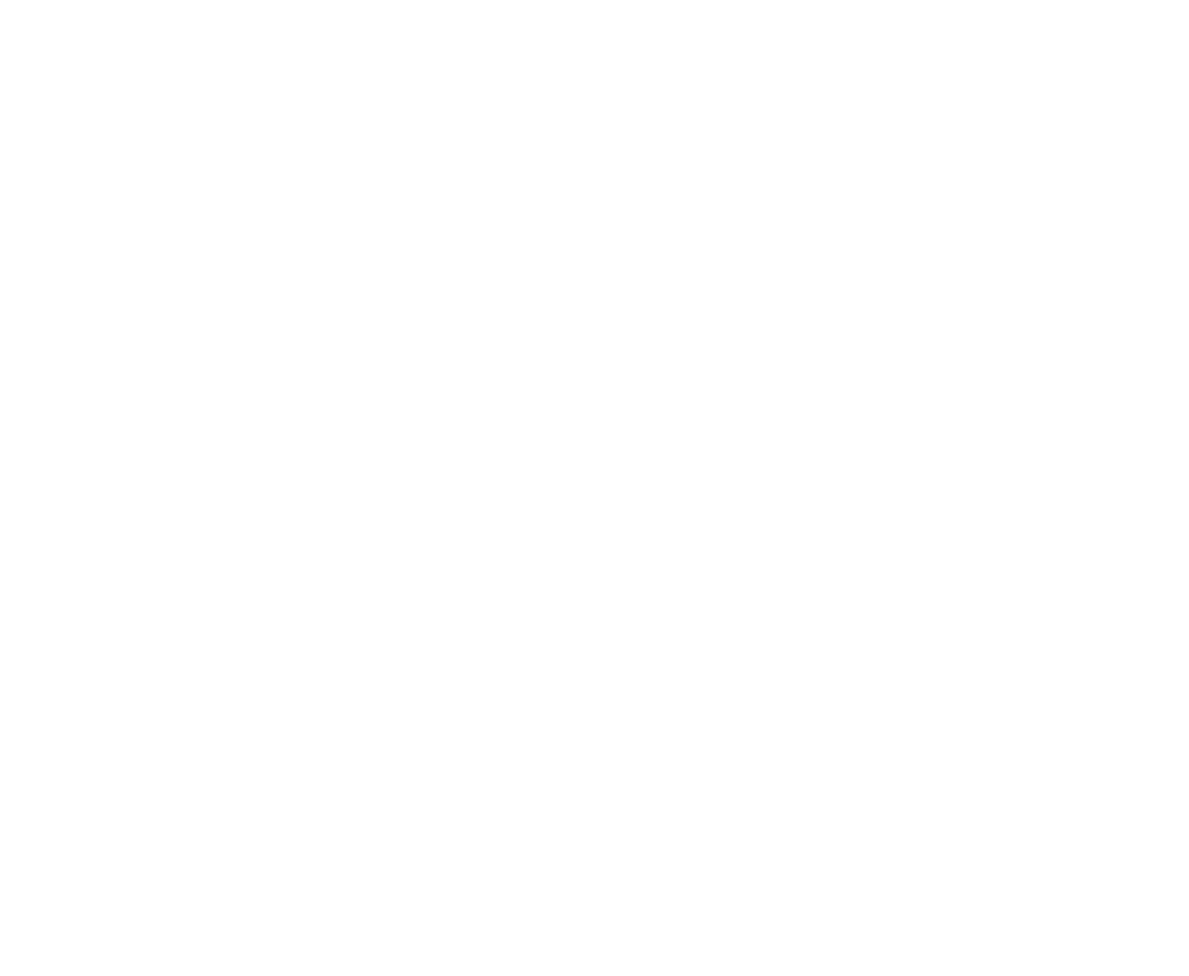
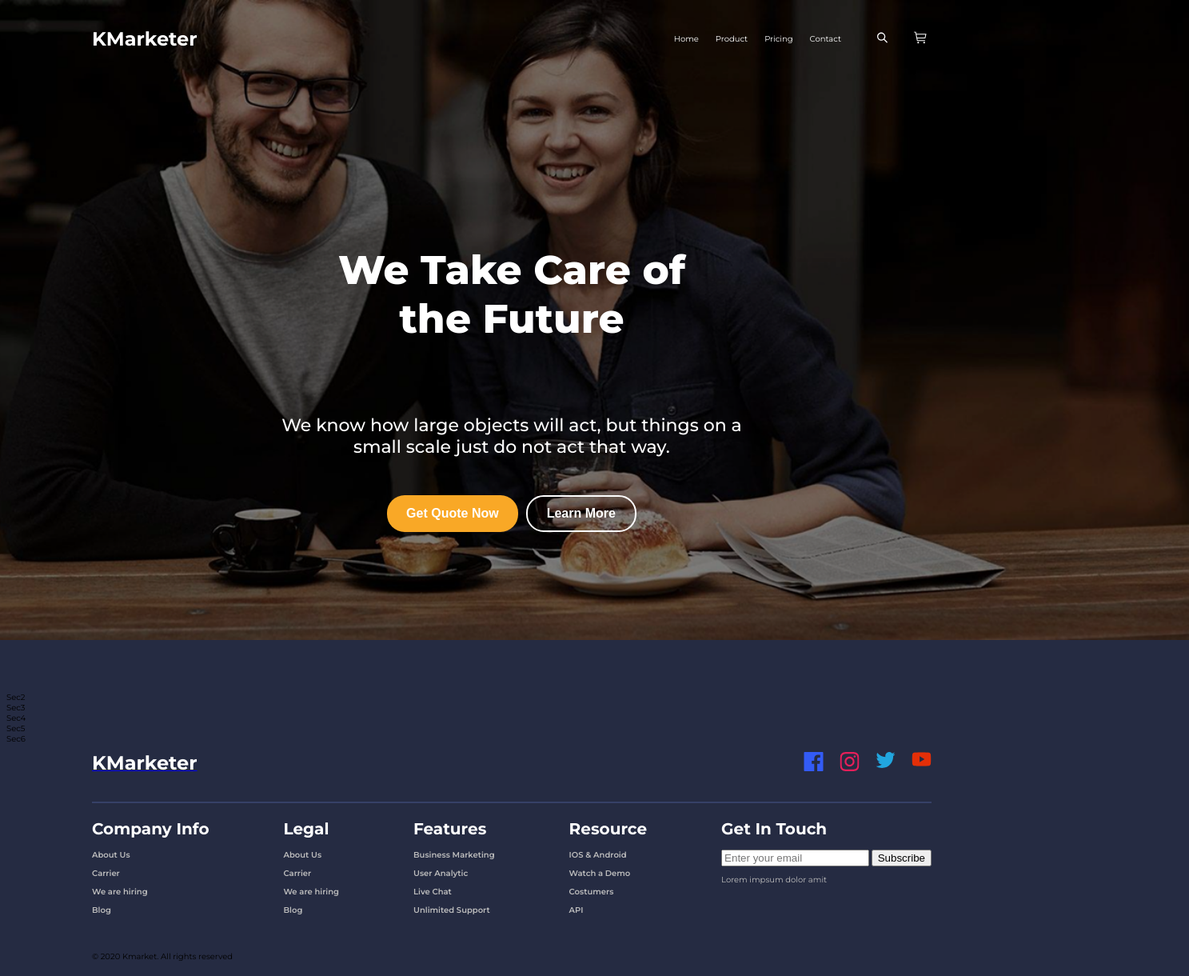
Before and after one commit to germanslivinski/KMarket, a plain HTML site: page index.html in a window 1280 px wide. Shown: the whole page at 80% size, 1487 px wide, since content can reach past the window. Before the commit the page ends 800 px from the top, so only its background shows below. Drawn offline with Linux system fonts and the light colour scheme.

Commit message:
create new files and styles

```diff
--- a/assets/styles/styles.css
+++ b/assets/styles/styles.css
@@ -0,0 +1,201 @@
+html {
+    font-size: 10px;
+    width: 100%;
+    font-family: 'Montserrat', sans-serif;
+    background-color: #252b42;
+    margin: 0;
+}
+
+.background {
+    display: flex;
+    justify-content: center;
+    position: absolute;
+    top: 0;
+    left: 0;
+    width: 100%;
+    height: 100%;
+    background-size: cover;
+    z-index: -1;
+}
+
+.container {
+    max-width: 105rem;
+    width: 100%;
+    position: relative;
+    z-index: 1;
+}
+
+.header .container {
+    display: flex;
+    align-items: center;
+    gap: 3.9rem;
+    margin-top: 2.4rem;
+}
+
+.header {
+    display: flex;
+    justify-content: center;
+
+    .header_logo {
+        margin-right: auto;
+        text-decoration: none;
+        color: white;
+        font-size: 2.4rem;
+        font-weight: 700;
+    }
+
+    .header_nav .nav_list {
+        display: flex;
+        align-items: center;
+        list-style: none;
+        gap: 2.1rem;
+        padding: 0;
+    }
+
+    .nav_link {
+        text-decoration: none;
+        color: white;
+    }
+    .nav_link:hover {
+        text-decoration: underline;
+    }
+
+    .header_action {
+        display: flex;
+        gap: 1.8rem;
+    }
+
+    .action_btn {
+        border: none;
+        background: none;
+        cursor: pointer;
+
+        .btn_img {
+           width: 1.6rem;
+           height: 1.6rem;
+        }
+
+    }
+}
+.hero .container {
+    display: flex;
+    flex-direction: column;
+    justify-content: center;
+    align-items: center;
+    gap: 2.5rem;
+}
+.hero {
+    display: flex;
+    justify-content: center;
+    align-items: center;
+    text-align: center;
+    height: 100vh;
+    color: white;
+
+    .hero_title {
+        font-size: 5rem;
+        font-weight: 800;
+    }
+    .hero_subtitle {
+        font-size: 2.2rem;
+        font-weight: 500;
+    }
+
+    .hero_actions {
+        display: flex;
+        justify-content: center;
+        gap: 1rem;
+    }
+    .hero_btn1 {
+        border-radius: 2.2rem;
+        padding: 1.2rem 2.4rem;
+        border: none;
+        background-color: #f9a826;
+        color: white;
+        font-size: 1.6rem;
+        font-weight: 700;
+        cursor: pointer;
+    }
+
+    .hero_btn2 {
+        border-radius: 2.2rem;
+        border: 2px solid white;
+        padding: 1.2rem 2.4rem;
+        background-color: transparent;
+        color: white;
+        font-size: 1.6rem;
+        font-weight: 700;
+        cursor: pointer;
+    }
+}
+.footer .container {
+    display: flex;
+    flex-direction: column;
+    gap: 2.5rem;
+}
+.footer {
+    display: flex;
+    justify-content: center;
+
+
+    .footer_top {
+        display: flex;
+        justify-content: space-between;
+        align-items: center;
+
+    }
+    .footer_socials {
+        list-style: none;
+        display: flex;
+        gap: 2rem;
+
+    }
+    .footer_logo {
+        font-size: 2.4rem;
+        font-weight: 700;
+        color: white;
+        text-decoration: none;
+    }
+
+    .social_link {
+        text-decoration: none;
+    }
+    .footer_main {
+        display: flex;
+        align-items: flex-start;
+        justify-content: space-between;
+        border-top: 2px solid #364067;
+
+    }
+    .main_item {
+        text-align: start; /* Выравнивание текста по центру */
+    }
+
+    .main_item h3 {
+        color: white;
+        margin-bottom: 1.4rem; /* Отступ снизу для заголовка */
+        font-size: 2rem; /* Размер шрифта заголовка */
+        font-weight: 700;
+    }
+
+    .main_item ul {
+        list-style-type: none; /* Убираем маркеры списка */
+        padding: 0;
+    }
+
+    .main_item ul li {
+        margin: 1rem 0; /* Отступы между пунктами списка */
+    }
+
+    .main_item ul li a {
+        text-decoration: none; /* Убираем подчеркивание ссылок */
+        color: #bdbdbd; /* Цвет ссылок */
+        font-size: 1rem;
+        font-weight: 600; /* Размер шрифта ссылок */
+    }
+    .main_item p {
+        color: #bdbdbd; /* Цвет текста */
+        font-size: 1rem; /* Размер шрифта */
+        font-weight: 400; /* Насыщенность шрифта */
+    }
+}
--- a/index.html
+++ b/index.html
@@ -3,19 +3,139 @@
 <head>
     <meta charset="UTF-8">
     <meta name="viewport" content="width=device-width, initial-scale=1.0">
-    <title>Kmarket</title>
     <link rel="stylesheet" href="/assets/styles/styles.css">
+    <link rel="preconnect" href="https://fonts.googleapis.com">
+    <link rel="preconnect" href="https://fonts.gstatic.com" crossorigin>
+    <link href="https://fonts.googleapis.com/css2?family=Montserrat:ital,wght@0,100..900;1,100..900&display=swap" rel="stylesheet">
+    <title>KMarketer</title>
+
 </head>
 <body>
-    <header>
-
+    <div class="background">
+        <img src="/assets/img/background1.png" alt="background1">
+    </div>
+    <header class="header">
+        <div class="container">
+        <a href="#"  class="header_logo">
+        <span>KMarketer</span>
+        </a>
+        <nav class="header_nav">
+            <ul class="nav_list">
+                <li class="nav_item"><a href="#" class="nav_link">Home</a></li>
+                <li class="nav_item"><a href="#" class="nav_link">Product</a></li>
+                <li class="nav_item"><a href="#" class="nav_link">Pricing</a></li>
+                <li class="nav_item"><a href="#" class="nav_link">Contact</a></li>
+            </ul>
+        </nav>
+            <div class="header_action">
+                <button class="action_btn">
+                    <img class="btn_img" src="/assets/img/search.svg" alt="search">
+                </button>
+                <button class="action_btn">
+                    <img class="btn_img" src="/assets/img/basket.svg" alt="basket">
+                </button>
+            </div>
+        </div>
     </header>
     <main>
+        <section class="hero">
+            <div class="container">
+             <h1 class=" hero_title">We Take Care of <br> the Future</h1>
+              <p class="hero_subtitle">We know how large objects will act, but things on a <br>
+                small scale just do not act that way.</p>
+                <div class="hero_actions">
+                    <button class="hero_btn1">Get Quote Now</button>
+                    <button class="hero_btn2">Learn More</button>
+                </div>
+            </div>
+        </section>
 
+
+        <section>Sec2</section>
+        <section>Sec3</section>
+        <section>Sec4</section>
+        <section>Sec5</section>
+        <section>Sec6</section>
     </main>
-    <footer>
-
+    <footer class="footer">
+        <div class="container">
+      <div class="footer_top">
+        <a href="#">
+            <span class="footer_logo">KMarketer</span>
+        </a>
+       <ul class="footer_socials">
+        <li class="social_item">
+            <a href="#" class="social_link">
+            <img src="/assets/img/facebook.svg" alt="facebook" class="social">
+            </a>
+        </li>
+        <li class="social_item">
+            <a href="#" class="social_link">
+            <img src="/assets/img/insta.svg" alt="Instagram" class="social">
+            </a>
+        </li>
+        <li class="social_item">
+            <a href="#" class="social_link">
+            <img src="/assets/img/twitter.svg" alt="X" class="social">
+            </a>
+        </li>
+        <li class="social_item">
+            <a href="#" class="social_link">
+            <img src="/assets/img/youtube.svg" alt="YouTube" class="social">
+            </a>
+        </li>
+       </ul>
+      </div>
+      <div class="footer_main">
+        <div class="main_item">
+            <h3>Company Info</h3>
+            <ul>
+                <li><a href="#">About Us</a></li>
+                <li><a href="#">Carrier</a></li>
+                <li><a href="#">We are hiring</a></li>
+                <li><a href="#">Blog</a></li>
+            </ul>
+        </div>
+        <div class="main_item">
+            <h3>Legal</h3>
+            <ul>
+                <li><a href="#">About Us</a></li>
+                <li><a href="#">Carrier</a></li>
+                <li><a href="#">We are hiring</a></li>
+                <li><a href="#">Blog</a></li>
+            </ul>
+        </div>
+        <div class="main_item">
+            <h3>Features</h3>
+            <ul>
+                <li><a href="#">Business Marketing</a></li>
+                <li><a href="#">User Analytic</a></li>
+                <li><a href="#">Live Chat</a></li>
+                <li><a href="#">Unlimited Support</a></li>
+            </ul>
+        </div>
+        <div class="main_item">
+            <h3>Resource</h3>
+            <ul>
+                <li><a href="#">IOS & Android</a></li>
+                <li><a href="#">Watch a Demo</a></li>
+                <li><a href="#">Costumers</a></li>
+                <li><a href="#">API</a></li>
+            </ul>
+        </div>
+        <div class="main_item">
+            <h3>Get In Touch</h3>
+            <form action="footer_form">
+                <input type="text" placeholder="Enter your email">
+                <button>Subscribe</button>
+            </form>
+            <p>Lorem impsum dolor amit</p>
+        </div>
+      </div>
+        <div class="footer_bottom">
+            <p>&copy; 2020 Kmarket. All rights reserved</p>
+        </div>
+    </div>
     </footer>
-
 </body>
 </html>
```
Also changed, not shown: assets/img/background1.png (added), assets/img/basket.svg (added), assets/img/facebook.svg (added), assets/img/insta.svg (added), assets/img/search.svg (added), assets/img/twitter.svg (added), assets/img/youtube.svg (added), 1 other file.
